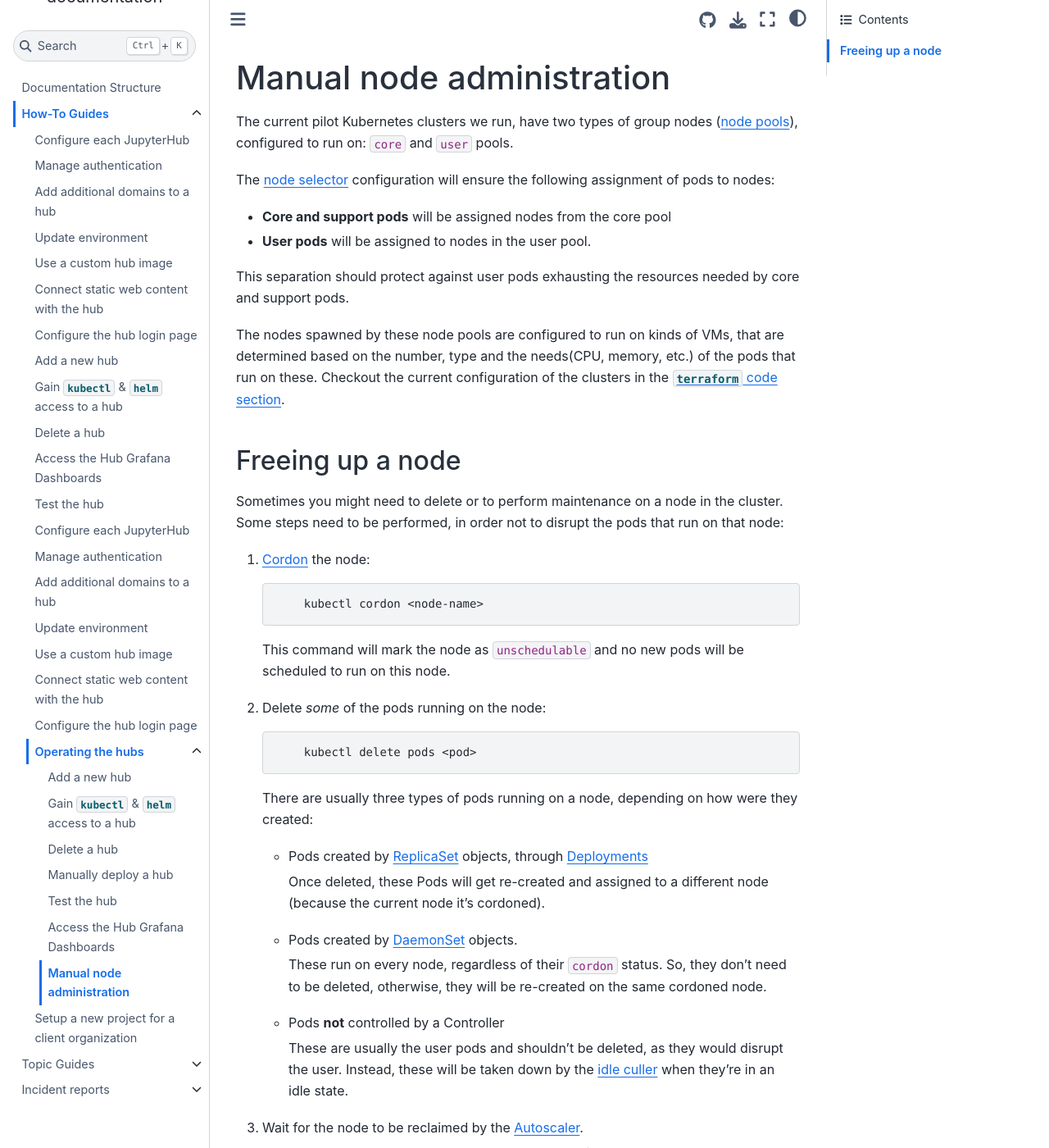
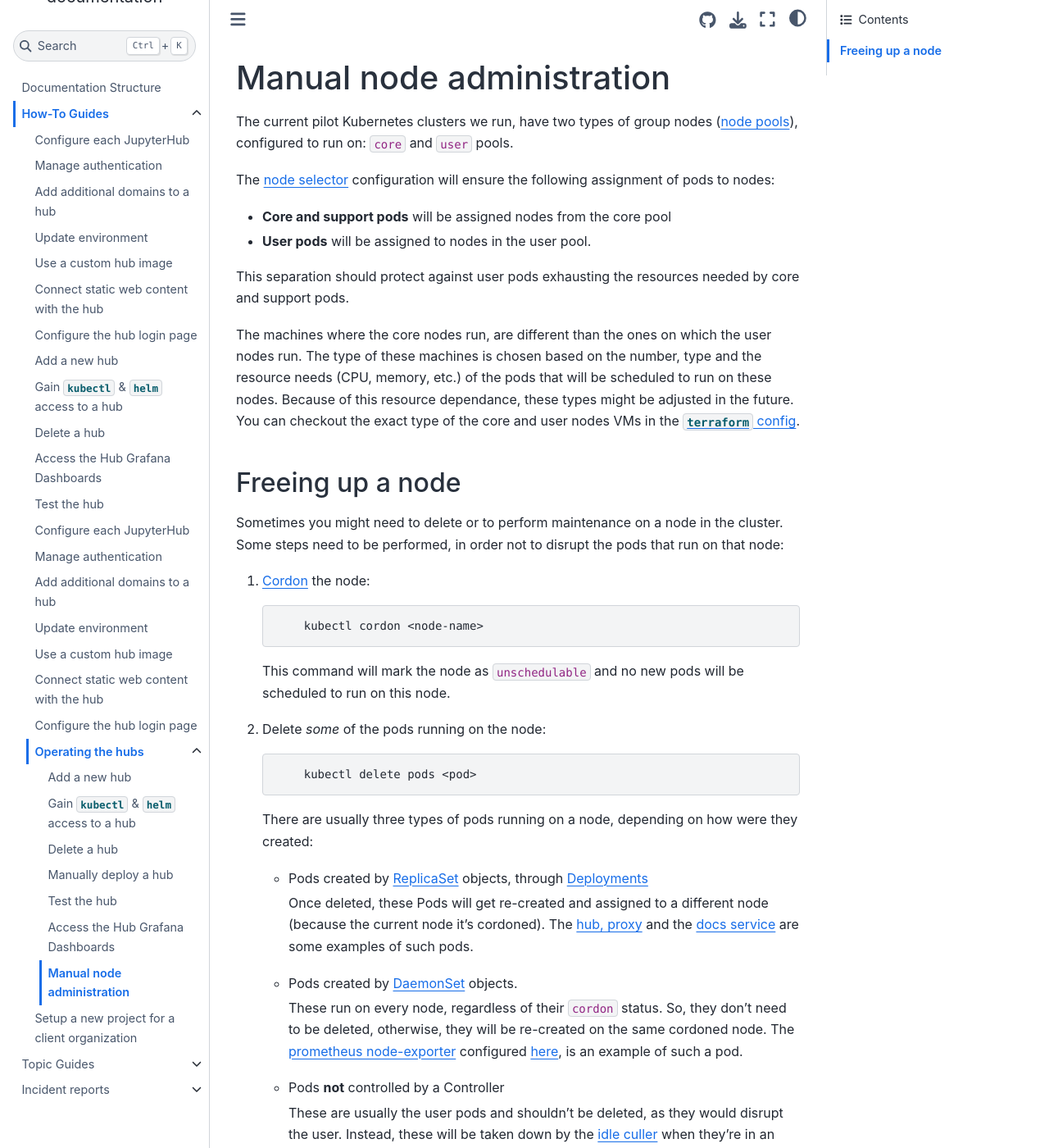
Before and after one commit to 2i2c-org/infrastructure, a Sphinx documentation site: the page built from docs/howto/operate/node-administration.md, in a window 1280 px wide and 1400 px high. Shown: the whole window at 82% size. Built offline with Sphinx 7.4.7 and the Sphinx Book theme 1.1.4, drawn with Linux system fonts in a browser that asks for light colours.

Commit message:
Address PR feedback

```diff
--- a/docs/howto/operate/node-administration.md
+++ b/docs/howto/operate/node-administration.md
@@ -9,8 +9,7 @@ The [node selector](https://kubernetes.io/docs/concepts/scheduling-eviction/assi
 
 This separation should protect against user pods exhausting the resources needed by core and support pods.
 
-The nodes spawned by these node pools are configured to run on kinds of VMs, that are determined based on the number, type and the needs(CPU, memory, etc.) of the pods that run on these. Checkout the current configuration of the clusters in the [`terraform` code section](https://github.com/2i2c-org/pilot-hubs/tree/master/terraform).
-
+The machines where the core nodes run, are different than the ones on which the user nodes run. The type of these machines is chosen based on the number, type and the resource needs (CPU, memory, etc.) of the pods that will be scheduled to run on these nodes. Because of this resource dependance, these types might be adjusted in the future. You can checkout the exact type of the core and user nodes VMs in the [`terraform` config](https://github.com/2i2c-org/pilot-hubs/blob/master/terraform/variables.tf).
 
 ## Freeing up a node
 
@@ -31,13 +30,15 @@ Sometimes you might need to delete or to perform maintenance on a node in the cl
     * Pods created by [ReplicaSet](https://kubernetes.io/docs/concepts/workloads/controllers/replicaset/) objects, through [Deployments](https://kubernetes.io/docs/concepts/workloads/controllers/deployment/)
 
         Once deleted, these Pods will get re-created and assigned to a different node (because the current node it's cordoned).
+        The [hub, proxy](https://github.com/2i2c-org/pilot-hubs/blob/master/hub-templates/base-hub/Chart.yaml) and the [docs service](https://github.com/2i2c-org/pilot-hubs/blob/master/hub-templates/base-hub/templates/docs-service-deployment.yaml) are some examples of such pods.
     * Pods created by [DaemonSet](https://kubernetes.io/docs/concepts/workloads/controllers/daemonset/) objects.
 
         These run on every node, regardless of their `cordon` status. So, they don't need to be deleted, otherwise, they will be re-created on the same cordoned node.
+        The [prometheus node-exporter](https://github.com/prometheus-community/helm-charts/blob/main/charts/prometheus-node-exporter/templates/daemonset.yaml) configured [here](https://github.com/2i2c-org/pilot-hubs/blob/master/support/values.yaml#L12), is an example of such a pod.
     * Pods **not** controlled by a Controller
 
         These are usually the user pods and shouldn't be deleted, as they would disrupt the user. Instead, these will be taken down by the [idle culler](https://github.com/jupyterhub/jupyterhub-idle-culler) when they're in an idle state.
 
-3. Wait for the node to be reclaimed by the [Autoscaler](https://kubernetes.io/docs/tasks/run-application/horizontal-pod-autoscale/).
+3. Wait for the node to be reclaimed by the [Autoscaler](https://github.com/kubernetes/autoscaler/blob/master/cluster-autoscaler).
 
    Every 10 seconds, the Cluster Autoscaler checks which nodes are not needed anymore and scales-down the cluster if there are nodes that meet certain conditions. Read more about the scale-down conditions [here](https://github.com/kubernetes/autoscaler/blob/master/cluster-autoscaler/FAQ.md#how-does-scale-down-work).
```
